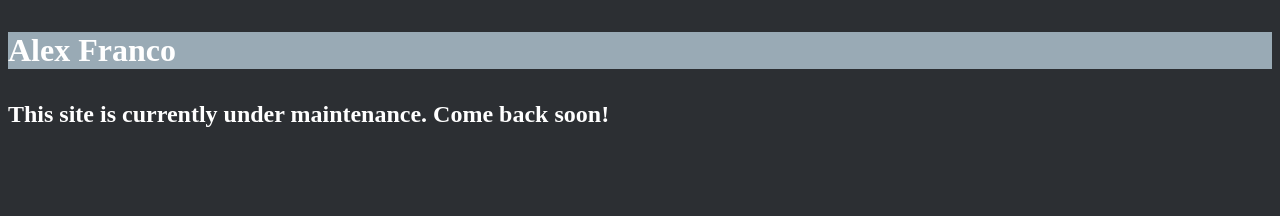
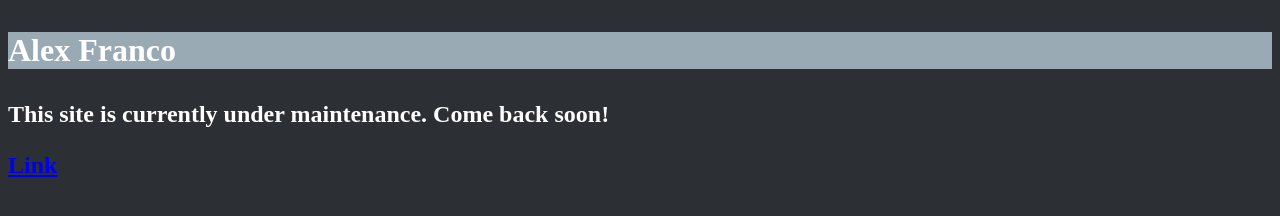
Before and after one commit to francora184/francora184.github.io, a plain HTML site: page index.html in a window 1280 px wide. Drawn offline with Linux system fonts and the light colour scheme.

Commit message:
Update index.html

```diff
--- a/index.html
+++ b/index.html
@@ -8,7 +8,7 @@
 
     <h2>
       <p> This site is currently under maintenance. Come back soon! </p>
-      <a href="/site/index.html"> </a>
+      <a href="/site/index.html"> Link </a>
     </h2>
   </body>
 </html>
```
